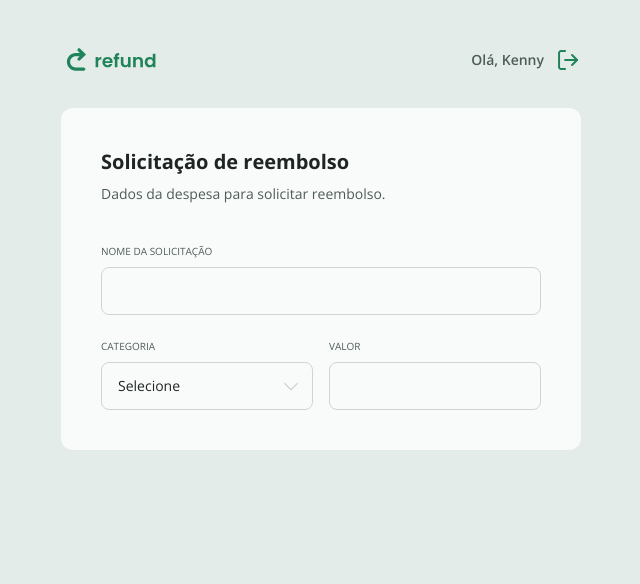
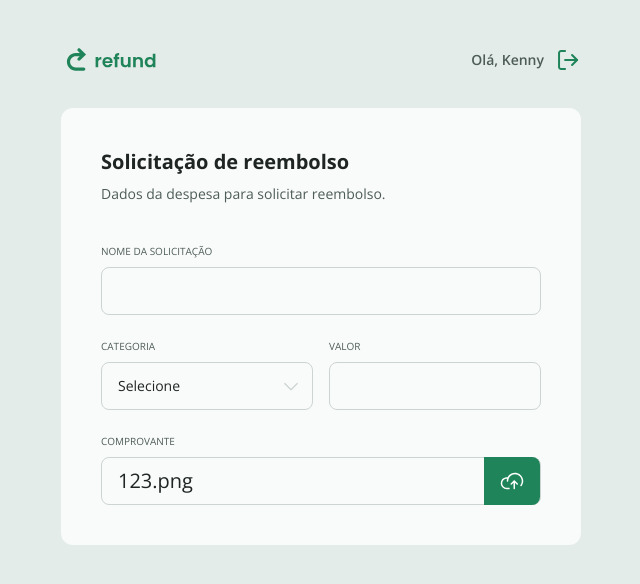
Before and after one commit to Qneji/Refund_react, a React (Vite) app: page / in a window 1280 px wide. Shown: the top 584 px of the page, without its empty margins (319-959 px from the left). Built offline with nearby package versions, Linux system fonts and the light colour scheme.

Commit message:
Criando o componente de upload

```diff
--- /dev/null
+++ b/src/components/Upload.tsx
@@ -0,0 +1,28 @@
+import uploadSvg from "../assets/upload.svg"
+
+type Props = React.ComponentProps<"input"> & {
+  filename?: string | null
+}
+
+export function Upload({ filename = null, ...rest}: Props){
+  return (
+    <div>
+      <legend className="uppercase text-xxs text-gray-200 mb-2">
+        Comprovante
+      </legend>
+
+      <div className="w-full h-12 flex items-center rounded-lg border border-gray-300 text-sm text-gray-100 bg-transparent outline-none">
+        <input type="file" id="upload" className="hidden" {...rest} />
+
+        <span className="text-xl text-gray-100 flex-1 pl-4">{filename ?? "Selecione o arquivo"}</span>
+
+        <label
+            htmlFor="upload"
+            className="flex h-12 px-4 items-center bg-green-100 rounded-r-lg cursor-pointer disabled:opacity-50 hover:bg-green-200 transition ease-linear"
+          >
+            <img src={uploadSvg} alt="Ícone de upload" className="w-6 h-6" />
+        </label>
+      </div>
+    </div>
+  )
+}
--- a/src/pages/Refund.tsx
+++ b/src/pages/Refund.tsx
@@ -3,6 +3,7 @@
 import { CATEGORIES, CATEGORIES_KEYS } from "../utils/categories"
 import { Input } from "../components/Input"
 import { Select } from "../components/Select"
+import { Upload } from "../components/Upload"
 
 export function Refund(){
   const [category, setCategory] = useState("")
@@ -31,6 +32,8 @@
 
         <Input legend="Valor" required />
       </div>
+
+      <Upload filename="123.png" />
     </form>
   )
 }
```
